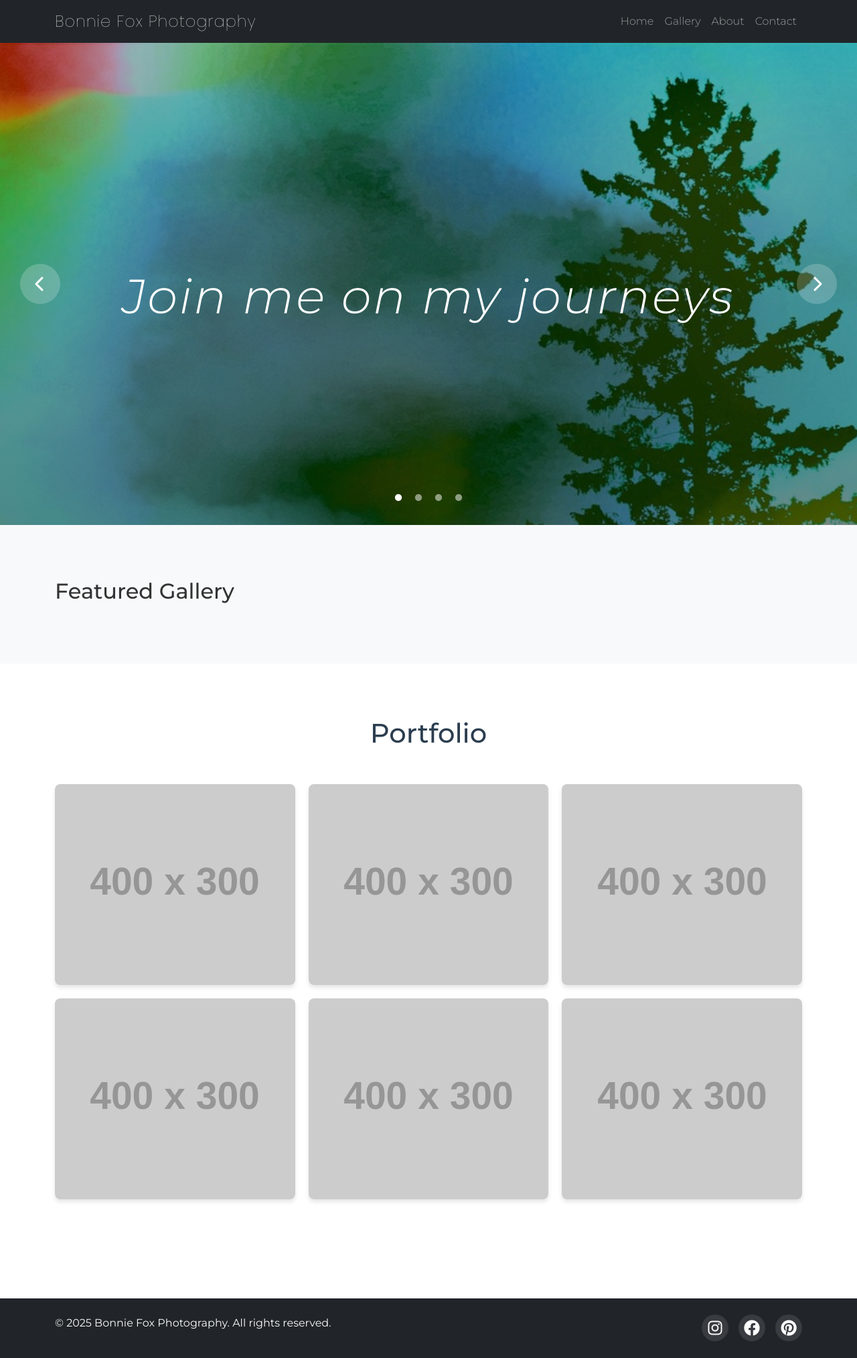
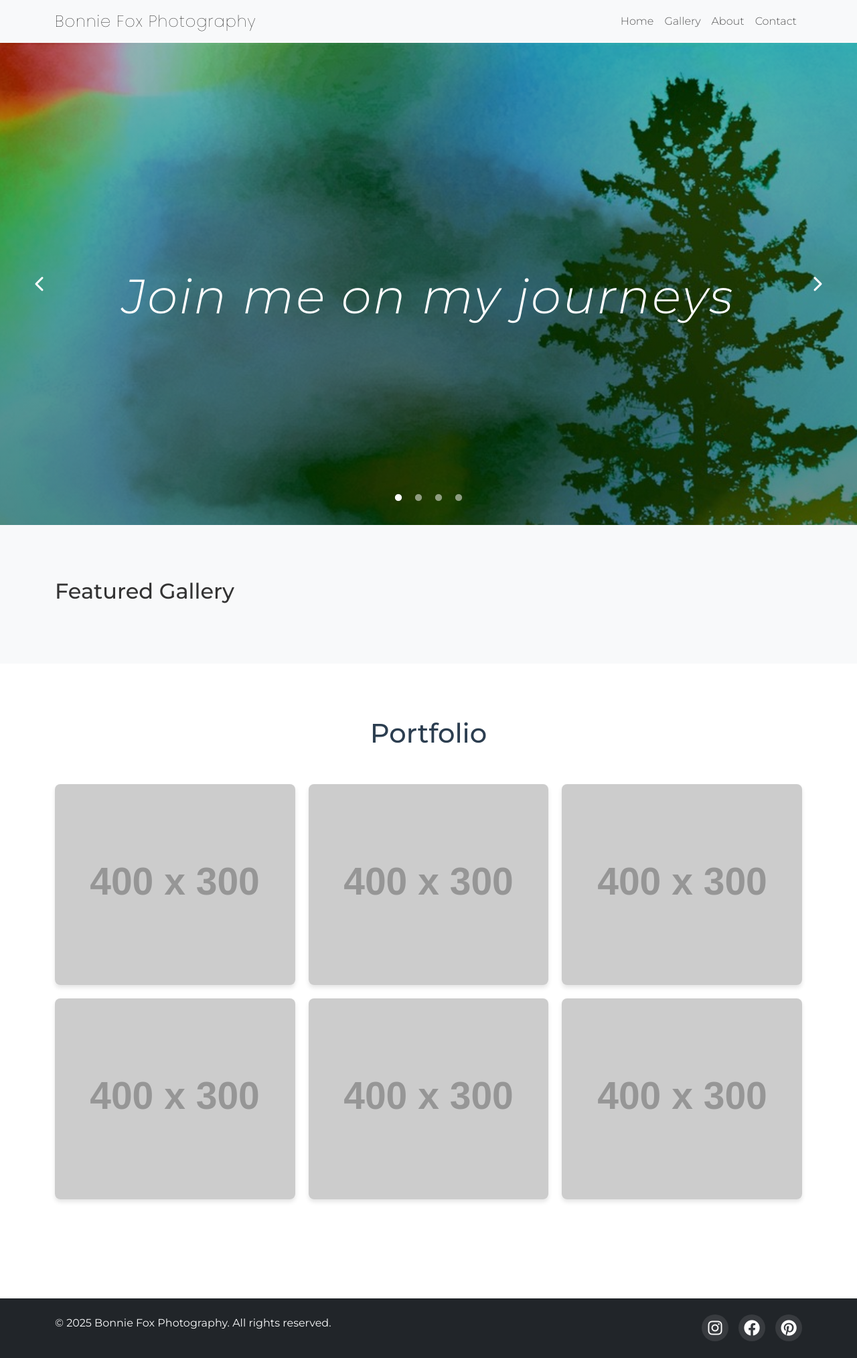
Before and after one commit to JakeDFox/photography-site, a Jekyll site: the page built from index.html, in a window 1280 px wide. Shown: the whole page at 67% size. Built offline with Jekyll 4.4.1, drawn with Linux system fonts in a browser that asks for light colours.

Commit message:
Changed header to light mode

```diff
--- a/_includes/header.html
+++ b/_includes/header.html
@@ -1,5 +1,5 @@
 <header class="site-header">
-    <nav class="navbar navbar-expand-lg navbar-dark bg-dark">
+    <nav class="navbar navbar-expand-lg navbar-light bg-light">
         <div class="container">
             <a class="navbar-brand poppins-thin" href="{{ '/' | relative_url }}">{{ site.title }}</a>
             <button class="navbar-toggler" type="button" data-bs-toggle="collapse" data-bs-target="#navbarNav" aria-controls="navbarNav" aria-expanded="false" aria-label="Toggle navigation">
--- a/assets/css/main.css
+++ b/assets/css/main.css
@@ -240,15 +240,12 @@
     z-index: 10;
     width: 60px;
     height: 60px;
-    background: rgba(255, 255, 255, 0.2);
-    border-radius: 50%;
+    background-color: transparent;
     transition: all 0.3s ease;
 }
 
 .hero-slider .slick-prev:hover,
 .hero-slider .slick-next:hover {
-    background: rgba(255, 255, 255, 0.4);
-    transform: scale(1.1);
 }
 
 .hero-slider .slick-prev {
```
